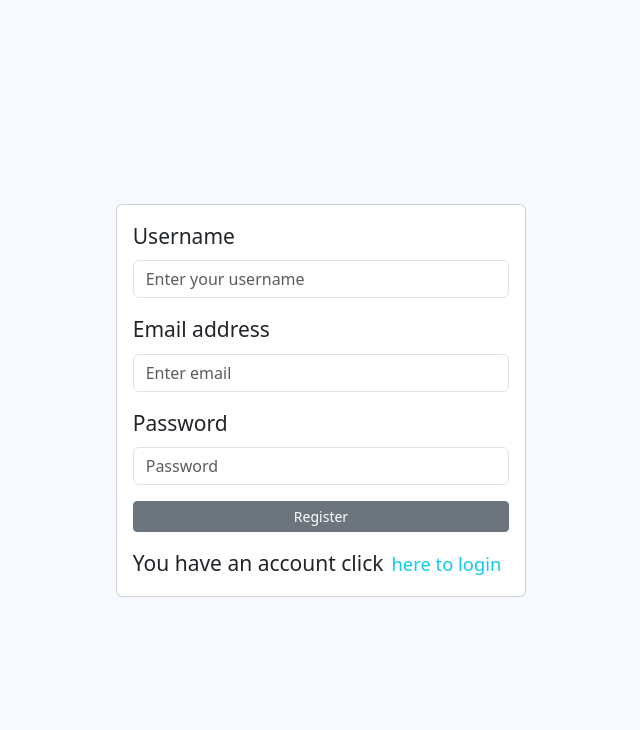
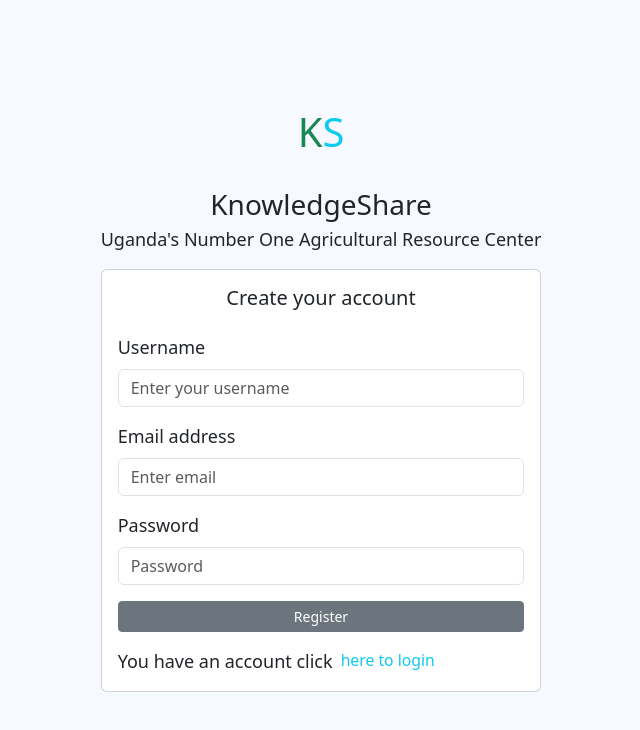
Before and after one commit to Muhereza-Joel/knowledge-share, a React (Create React App) app: page /auth/register in a window 1280 px wide. Shown: the top 730 px of the page, without its empty margins (319-959 px from the left). Built offline with nearby package versions, Linux system fonts and the light colour scheme.

Commit message:
added registration functionality in registration form

```diff
--- a/src/App.js
+++ b/src/App.js
@@ -1,27 +1,30 @@
-import React, { Component } from 'react';
-import 'bootstrap/dist/css/bootstrap.css'
-import Button from 'react-bootstrap/Button';
-import Form from 'react-bootstrap/Form';
-import { Nav } from 'react-bootstrap';
-import { BrowserRouter as Router, Route, Routes } from 'react-router-dom';
-import Register from './components/register';
-import Login from './components/login';
+import React, { Component } from "react";
+import "bootstrap/dist/css/bootstrap.css";
+import { BrowserRouter as Router, Route, Routes } from "react-router-dom";
+import Register from "./components/register";
+import Login from "./components/login";
 
 class App extends Component {
+
+  style = {
+    backgroundColor: "#f6f9ff",
+    minHeight: "100vh",
+    display: "flex",
+    flexDirection: "column",
+    alignItems: "center",
+    justifyContent: "center",
+    fontSize: "calc(10px + 1vmin)",
+    color: "white",
+  };
 
   render() {
     return (
       <Router>
         <div style={this.style}>
           <Routes>
-            <Route
-              path="/"
-              element={
-               <Login/>
-              }
-            />
-            <Route path="/auth/register" element={<Register />} />
-            <Route path="/auth/login" element={<Login />} />
+            <Route path="/" element={<Login />} />
+            <Route path="/auth/register/" element={<Register />} />
+            <Route path="/auth/login/" element={<Login />} />
           </Routes>
         </div>
       </Router>
--- a/src/components/login.js
+++ b/src/components/login.js
@@ -1,33 +1,23 @@
-import React, { Component } from 'react';
-import 'bootstrap/dist/css/bootstrap.css';
-import Button from 'react-bootstrap/Button';
-import Form from 'react-bootstrap/Form';
-import { Nav } from 'react-bootstrap';
+import React, { Component } from "react";
+import "bootstrap/dist/css/bootstrap.css";
+import Button from "react-bootstrap/Button";
+import Form from "react-bootstrap/Form";
+import { Nav } from "react-bootstrap";
 
 class Login extends Component {
   state = {
-    email: '',
-    password: '',
+    email: "",
+    password: "",
     rememberMe: false,
     errors: {
-      email: '',
-      password: '',
+      email: "",
+      password: "",
     },
   };
 
-  style = {
-    backgroundColor: '#f6f9ff',
-    minHeight: '100vh',
-    display: 'flex',
-    flexDirection: 'column',
-    alignItems: 'center',
-    justifyContent: 'center',
-    fontSize: 'calc(10px + 1vmin)',
-    color: 'white',
-  };
-
   componentDidMount() {
-    const storedFormValues = JSON.parse(localStorage.getItem('loginFormValues')) || {};
+    const storedFormValues =
+      JSON.parse(localStorage.getItem("loginFormValues")) || {};
     const { errors, rememberMe, ...rest } = storedFormValues;
     this.setState({
       ...rest,
@@ -35,27 +25,23 @@ class Login extends Component {
     });
   }
 
-
   componentDidUpdate() {
     const { errors, ...valuesToStore } = this.state; // Exclude errors from values to store
-    localStorage.setItem('loginFormValues', JSON.stringify(valuesToStore));
+    localStorage.setItem("loginFormValues", JSON.stringify(valuesToStore));
   }
-
-
 
   handleChange = (e) => {
     const { name, type, checked } = e.target;
-    const value = type === 'checkbox' ? checked : e.target.value;
+    const value = type === "checkbox" ? checked : e.target.value;
 
     this.setState((prevState) => ({
       [name]: value,
       errors: {
         ...prevState.errors,
-          [name]: '',
+        [name]: "",
       },
     }));
   };
-
 
   handleBlur = (e) => {
     const { name, value } = e.target;
@@ -75,29 +61,24 @@ class Login extends Component {
 
     const errors = {};
     if (!this.state.email.trim()) {
-      errors.email = 'Email is required';
-
+      errors.email = "Email is required";
     }
 
     if (!this.state.password.trim()) {
-      errors.password = 'Password is required';
-
+      errors.password = "Password is required";
     }
-
 
     const { email, password } = this.state;
 
     if (Object.keys(errors).length === 0) {
-
       try {
-            const response = await fetch('http://localhost:3001/api/login', {
-            method: 'POST',
+        const response = await fetch("http://localhost:3001/api/login/", {
+          method: "POST",
           headers: {
-                'Content-Type': 'application/json',
+            "Content-Type": "application/json",
           },
           body: JSON.stringify({ email, password }),
-            mode: 'cors'
-
+          mode: "cors",
         });
 
         if (response.ok) {
@@ -105,31 +86,43 @@ class Login extends Component {
 
           if (result.success) {
             this.setState({ isLoggedIn: true });
-                alert('Login successful!');
+            alert("Login successful!");
           } else {
-                alert('Login failed. Invalid credentials.');
+            alert("Login failed. Invalid credentials.");
           }
         } else {
-               alert('Error in backend authentication.');
+          alert("Error in backend authentication.");
         }
       } catch (error) {
-            console.error('Error:', error);
+        console.error("Error:", error);
       }
     }
 
     // Update the state with errors
     this.setState({ errors });
-
   };
 
   render() {
     const { errors } = this.state;
 
     return (
-      <div style={this.style}>
-        <Form className='card p-3' onSubmit={this.handleSubmit} noValidate>
-          <Form.Group className="mb-3" controlId="formBasicEmail">
-            <Form.Label className='text-dark'>Username or Email address</Form.Label>
+      <div>
+        <div className="d-flex flex-column align-items-center justify-content-center">
+          <div className="d-flex mb-4">
+            <h1 className="text-success">K</h1>
+            <h1 className="text-info">S</h1>
+          </div>
+          <h3 className="text-dark mb-1"> KnowledgeShare</h3>
+          <span className="text-dark mb-3">
+            Uganda's Number One Agricultural Resource Center
+          </span>
+        </div>
+        <Form className="card p-3" onSubmit={this.handleSubmit} noValidate>
+          <h5 className="text-dark text-center mb-4">Login To Your Account</h5>
+          <Form.Group className="mb-3 mt-3" controlId="formBasicEmail">
+            <Form.Label className="text-dark">
+              Username or Email address
+            </Form.Label>
             <Form.Control
               type="email"
               name="email"
@@ -139,11 +132,13 @@ class Login extends Component {
               value={this.state.email}
               required
             />
-            {errors.email && <small className="text-danger">{errors.email}</small>}
+            {errors.email && (
+              <small className="text-danger">{errors.email}</small>
+            )}
           </Form.Group>
 
           <Form.Group className="mb-3" controlId="formBasicPassword">
-            <Form.Label className='text-dark'>Password</Form.Label>
+            <Form.Label className="text-dark">Password</Form.Label>
             <Form.Control
               type="password"
               name="password"
@@ -153,7 +148,9 @@ class Login extends Component {
               value={this.state.password}
               required
             />
-            {errors.password && <small className="text-danger">{errors.password}</small>}
+            {errors.password && (
+              <small className="text-danger">{errors.password}</small>
+            )}
           </Form.Group>
 
           <Form.Group className="mb-3" controlId="formBasicCheckbox">
@@ -166,14 +163,14 @@ class Login extends Component {
             />
           </Form.Group>
 
-          <Button variant="secondary" type="submit" className='btn-sm'>
+          <Button variant="secondary" type="submit" className="btn-sm">
             Login
           </Button>
 
-          <Nav.Item className='d-flex align-items-center mt-3'>
+          <Nav.Item className="d-flex align-items-center mt-3">
             If you don't have an account click
             <small>
-              <Nav.Link href="/auth/register" className='text-info px-2'>
+              <Nav.Link href="/auth/register/" className="text-info px-2">
                 here
               </Nav.Link>
             </small>
--- a/src/components/register.js
+++ b/src/components/register.js
@@ -1,51 +1,245 @@
-import React, { Component } from 'react';
-import 'bootstrap/dist/css/bootstrap.css'
-import Button from 'react-bootstrap/Button';
-import Form from 'react-bootstrap/Form';
-import { Nav } from 'react-bootstrap';
+import React, { Component } from "react";
+import { Routes, Route, Navigate } from 'react-router-dom';
+import "bootstrap/dist/css/bootstrap.css";
+import Button from "react-bootstrap/Button";
+import Form from "react-bootstrap/Form";
+import { Nav } from "react-bootstrap";
 
 class Register extends Component {
-    state = {};
+  state = {
+    username: "",
+    email: "",
+    password: "",
 
-    style = {
-      backgroundColor: '#f6f9ff',
-      minHeight: '100vh',
-      display: 'flex',
-      flexDirection: 'column',
-      alignItems: 'center',
-      justifyContent: 'center',
-      fontSize: 'calc(5px + 2vmin)',
-      color: 'white',
+    errors: {
+      username: "",
+      email: "",
+      password: "",
+    },
+
+    alert: {
+      show: false,
+      type: "success",
+      message: "",
+    },
+    redirectToLogin: false,
+  };
+
+  componentDidMount() {
+    const storedFormValues =
+      JSON.parse(localStorage.getItem("RegistrationFormValues")) || {};
+    const { errors, ...rest } = storedFormValues;
+    this.setState({
+      ...rest,
+    });
+  }
+
+  componentDidUpdate() {
+    const { errors, ...valuesToStore } = this.state;
+    localStorage.setItem("RegistrationFormValues", JSON.stringify(valuesToStore));
+  }
+
+  handleChange = (e) => {
+    const { name, type } = e.target;
+    const value = e.target.value;
+
+    this.setState((prevState) => ({
+      [name]: value,
+      errors: {
+        ...prevState.errors,
+        [name]: "",
+      },
+    }));
+  };
+
+  handleBlur = (e) => {
+    const { name, value } = e.target;
+    const errors = { ...this.state.errors };
+
+    if (!value.trim()) {
+      errors[name] = `${
+        name.charAt(0).toUpperCase() + name.slice(1)
+      } is required`;
+    } else if (name === "email" && !this.validateEmail(value)) {
+      errors.email = "Invalid email address";
+    } else {
+      errors[name] = "";
+    }
+
+    this.setState((prevState) => ({
+      errors: {
+        ...prevState.errors,
+        ...errors,
+      },
+    }));
+  };
+
+  validateEmail = (email) => {
+    const emailRegex = /^[^\s@]+@[^\s@]+\.[^\s@]+$/;
+    return emailRegex.test(email);
+  };
+
+  handleSubmit = async (e) => {
+    e.preventDefault();
+
+    const errors = {};
+
+    if (!this.state.username.trim()) {
+      errors.username = "Username is required";
+    }
+
+    if (!this.state.email.trim()) {
+      errors.email = "Email is required";
+    } else if (!this.validateEmail(this.state.email)) {
+      errors.email = "Invalid email address";
+    }
+
+    if (!this.state.password.trim()) {
+      errors.password = "Password is required";
+    }
+
+    const { username, email, password } = this.state;
+
+    if (Object.keys(errors).length === 0) {
+      try {
+        const response = await fetch("http://localhost:3001/api/register/", {
+          method: "POST",
+          headers: {
+            "Content-Type": "application/json",
+          },
+          body: JSON.stringify({ username, email, password }),
+          mode: "cors",
+        });
+
+        const data = await response.json();
+
+        if (response.ok) {
+          if (data.success) {
+            this.setState({
+              alert: {
+                show: true,
+                type: "success",
+                message: "Registration successful! redirecting...",
+              },
+            });
+
+            setTimeout(() => {
+              this.setState({
+                redirectToLogin: true,
+              });
+            }, 2000)
+          }
+        } else {
+          this.setState({
+            alert: {
+              show: true,
+              type: "danger",
+              message: data.message || "Registration failed.",
+            },
+          });
+        }
+      } catch (error) {
+        console.error("Error during registration:", error);
+        this.setState({
+          alert: {
+            show: true,
+            type: "danger",
+            message: "An error occurred during registration.",
+          },
+        });
+      }
+    }
+
+    this.setState({ errors });
   };
 
   render() {
+    const { errors, alert, redirectToLogin} = this.state;
+
+    if(redirectToLogin){
+      return <Navigate to="/auth/login/" />;
+    }
+
     return (
-           <div style={this.style}>
-                     <Form className='card p-3'>
+      <div>
+        <div className="d-flex flex-column align-items-center justify-content-center">
+          <div className="d-flex mb-4">
+            <h1 className="text-success">K</h1>
+            <h1 className="text-info">S</h1>
+          </div>
+          <h3 className="text-dark mb-1"> KnowledgeShare</h3>
+          <span className="text-dark mb-3">
+            Uganda's Number One Agricultural Resource Center
+          </span>
+        </div>
+        <Form className="card p-3" onSubmit={this.handleSubmit} noValidate>
+          <h5 className="text-dark text-center mb-4">
+            Create your account
+          </h5>
+
+          {alert.show && (
+            <div className={`alert alert-${alert.type} p-1`} role="alert">
+              <small>{alert.message}</small>
+            </div>
+          )}
+
           <Form.Group className="mb-3" controlId="formBasicUsername">
-                        <Form.Label className='text-dark'>Username</Form.Label>
-                        <Form.Control type="email" placeholder="Enter your username" required/>
-
+            <Form.Label className="text-dark">Username</Form.Label>
+            <Form.Control
+              type="text"
+              name="username"
+              placeholder="Enter your username"
+              onChange={this.handleChange}
+              onBlur={this.handleBlur}
+              value={this.state.username}
+              required
+            />
+            {errors.username && (
+              <small className="text-danger">{errors.username}</small>
+            )}
           </Form.Group>
           <Form.Group className="mb-3" controlId="formBasicEmail">
-                        <Form.Label className='text-dark'>Email address</Form.Label>
-                        <Form.Control type="email" placeholder="Enter email" required/>
-
+            <Form.Label className="text-dark">Email address</Form.Label>
+            <Form.Control
+              type="email"
+              name="email"
+              placeholder="Enter email"
+              onChange={this.handleChange}
+              onBlur={this.handleBlur}
+              value={this.state.email}
+              required
+            />
+            {errors.email && (
+              <small className="text-danger">{errors.email}</small>
+            )}
           </Form.Group>
 
           <Form.Group className="mb-3" controlId="formBasicPassword">
-                        <Form.Label className='text-dark'>Password</Form.Label>
-                        <Form.Control type="password" placeholder="Password" required/>
+            <Form.Label className="text-dark">Password</Form.Label>
+            <Form.Control
+              type="password"
+              name="password"
+              placeholder="Password"
+              onChange={this.handleChange}
+              onBlur={this.handleBlur}
+              value={this.state.password}
+              required
+            />
+            {errors.password && (
+              <small className="text-danger">{errors.password}</small>
+            )}
           </Form.Group>
 
-                    <Button variant="secondary" type="submit"className='btn-sm'>
+          <Button variant="secondary" type="submit" className="btn-sm">
             Register
           </Button>
 
-                    <Nav.Item className='d-flex align-items-center mt-3'>
+          <Nav.Item className="d-flex align-items-center mt-3">
             You have an account click
             <small>
-                        <Nav.Link href="/auth/login" className='text-info px-2'>here to login</Nav.Link>
+              <Nav.Link href="/auth/login/" className="text-info px-2">
+                here to login
+              </Nav.Link>
             </small>
           </Nav.Item>
         </Form>
```
Lines whose indentation alone changed are shown as unchanged.
